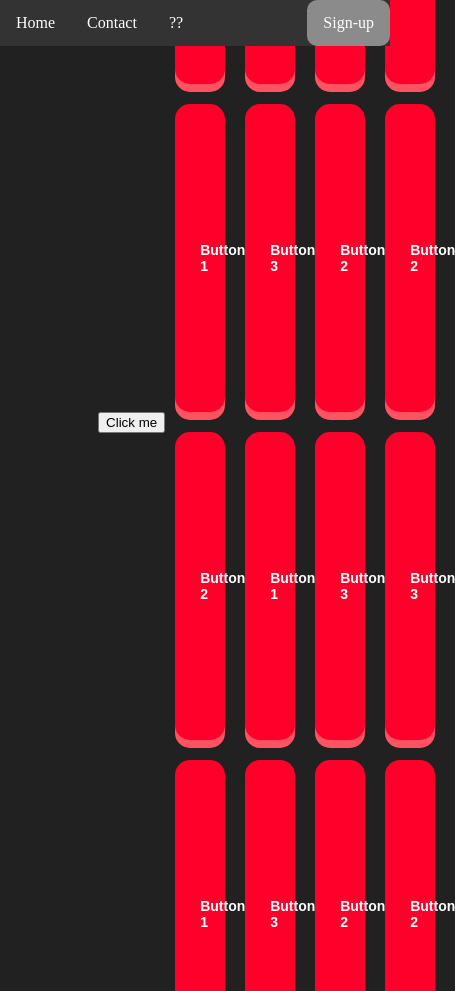
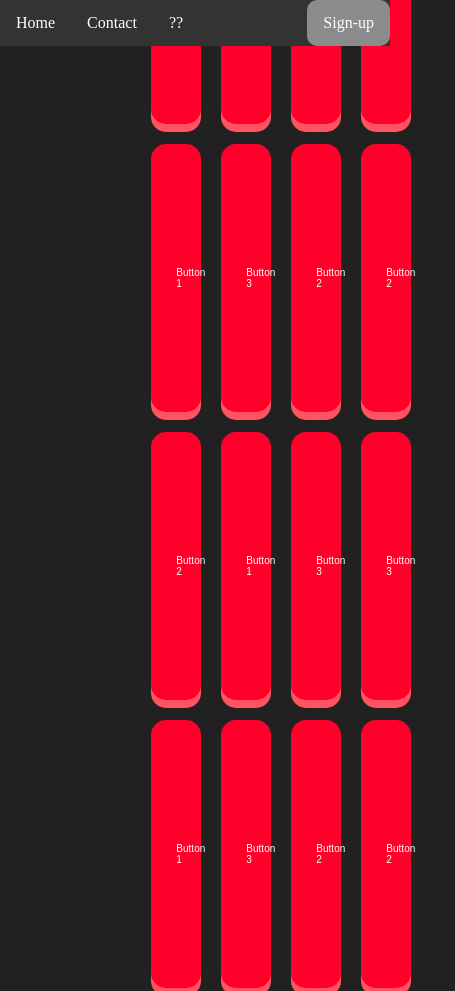
Before and after one commit to hogrider65/sip, a plain HTML site: page index.html in a window 390 px wide. Shown: the top 991 px of the page, 455 px wide, since content can reach past the window. Drawn offline with Linux system fonts and the light colour scheme.

Commit message:
Update index.html

```diff
--- a/index.html
+++ b/index.html
@@ -130,8 +130,8 @@ ul {
         /* Update your button styles for smaller screens */
         width: calc(25% - 20px); /* Adjust the width for four columns */
         padding: 15px 25px;
-        font-size: 14px;
-        font-weight: 600;
+        font-size: 10px;
+        font-weight: 100;
          flex-basis: calc(50% - 20px); /* Adjust the width for two columns on smaller screens */
         }
 
@@ -145,7 +145,7 @@ ul {
     }
 </style>
 
-<button onclick="enableLink()" class="ss">Click me</button>
+
 <body>
     <script>
   function enableLink() {
```
